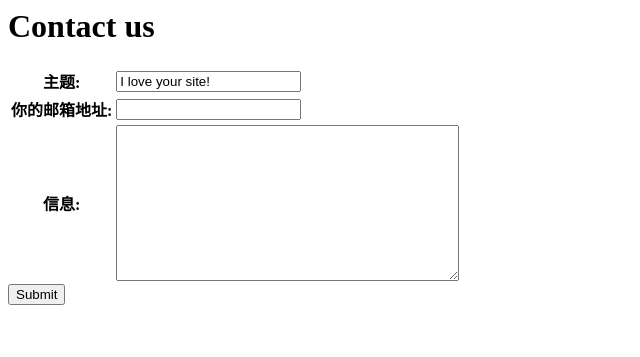
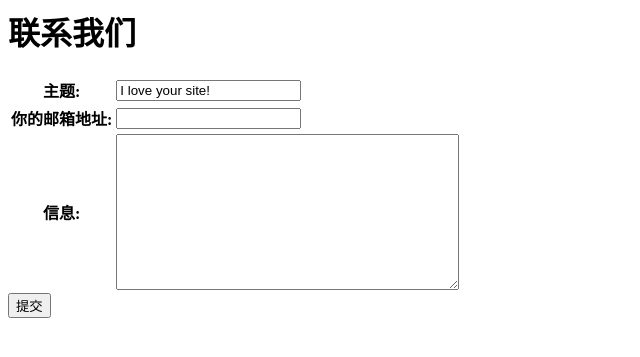
Before and after one commit to zhuguangjun2002/djangobook, a Django app: page /contact/ in a window 1280 px wide. Shown: the top 357 px of the page, without its empty margins (0-640 px from the left). Run offline with Django 3.2, Linux system fonts and the light colour scheme.

Commit message:
将`templates`文件夹下的模板文件：`contact_form.html`和`current_datetime.html`，都`汉化`。

```diff
--- a/templates/contact_form.html
+++ b/templates/contact_form.html
@@ -1,13 +1,14 @@
 <html>
 <head>
-    <title>Contact us</title>
+    <title>联系我们</title>
 </head>
 <body>
-    <h1>Contact us</h1>
+    <h1>联系我们</h1>
 
      {% if form.errors %}
         <p style="color: red;">
-            Please correct the error{{ form.errors|pluralize }} below.
+            <!--Please correct the error{{ form.errors|pluralize }} below.-->
+            请修正下列错误。
         </p>
     {% endif %}
 
@@ -16,7 +17,7 @@
             {{ form.as_table }}
         </table>
         {% csrf_token %}
-        <input type="submit" value="Submit">
+        <input type="submit" value="提交">
     </form>
 </body>
 </html>
--- a/templates/current_datetime.html
+++ b/templates/current_datetime.html
@@ -1,5 +1,6 @@
 <html>
 <body>
-It is now {{ current_date }}.
+<!--It is now {{ current_date }}.-->
+现在时间是 {{ current_date }}。
 </body>
 </html>
```
